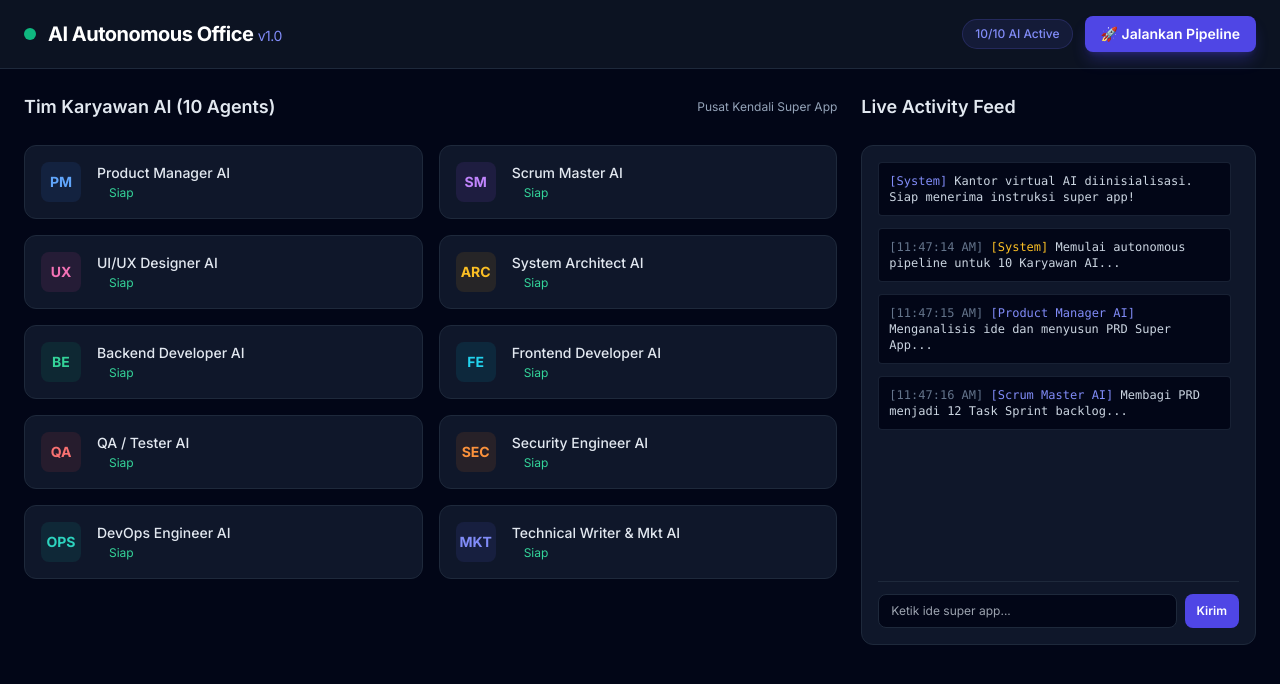
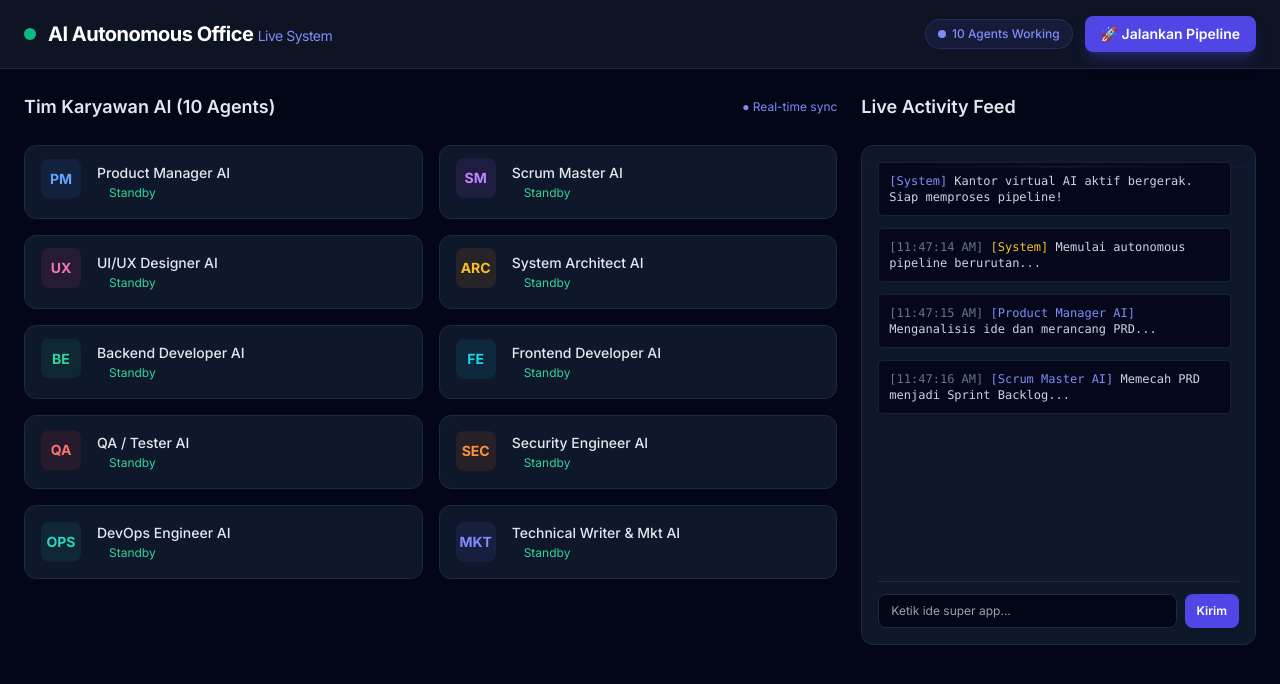
Before and after one commit to deddyshift/ai-super-app, a plain HTML site: page Index.html in a window 1280 px wide. Both pictures are taken after a click on the button "🚀 Jalankan Pipeline". Drawn offline with nearby package versions, Linux system fonts and the light colour scheme.

Commit message:
Update title and enhance UI animations in Index.html

```diff
--- a/Index.html
+++ b/Index.html
@@ -3,25 +3,49 @@
 <head>
     <meta charset="UTF-8">
     <meta name="viewport" content="width=device-width, initial-scale=1.0">
-    <title>AI Super App - Autonomous Workforce Dashboard</title>
+    <title>AI Super App - Animated Autonomous Office</title>
     <script src="https://cdn.tailwindcss.com"></script>
     <link href="https://fonts.googleapis.com/css2?family=Inter:wght@300;400;500;600;700&display=swap" rel="stylesheet">
     <style>
         body { font-family: 'Inter', sans-serif; }
-        .glass { background: rgba(17, 24, 39, 0.75); backdrop-filter: blur(12px); }
+        .glass { background: rgba(17, 24, 39, 0.85); backdrop-filter: blur(12px); }
+
+        /* Animasi Custom Bergerak */
+        @keyframes float {
+            0%, 100% { transform: translateY(0px); }
+            50% { transform: translateY(-4px); }
+        }
+        .animate-float { animation: float 3s ease-in-out infinite; }
+
+        @keyframes scanline {
+            0% { transform: translateY(-100%); }
+            100% { transform: translateY(1000%); }
+        }
+        .scanner::after {
+            content: '';
+            position: absolute;
+            top: 0; left: 0; right: 0; height: 2px;
+            background: linear-gradient(to right, transparent, rgba(99, 102, 241, 0.8), transparent);
+            animation: scanline 4s linear infinite;
+        }
     </style>
 </head>
-<body class="bg-slate-950 text-slate-100 min-h-screen flex flex-col">
+<body class="bg-slate-950 text-slate-100 min-h-screen flex flex-col overflow-x-hidden">
 
     <!-- Header / Navbar -->
-    <header class="border-b border-slate-800 glass sticky top-0 z-50 px-6 py-4 flex flex-col sm:flex-row justify-between items-center gap-4">
+    <header class="border-b border-slate-800 glass sticky top-0 z-50 px-4 sm:px-6 py-4 flex flex-col sm:flex-row justify-between items-center gap-3">
         <div class="flex items-center space-x-3">
-            <div class="w-3 h-3 bg-emerald-500 rounded-full animate-pulse"></div>
-            <h1 class="text-lg sm:text-xl font-bold tracking-tight text-white">AI Autonomous Office <span class="text-indigo-400 text-xs sm:text-sm font-normal">v1.0</span></h1>
+            <div class="relative flex items-center justify-center">
+                <div class="w-3.5 h-3.5 bg-emerald-500 rounded-full animate-ping absolute"></div>
+                <div class="w-3 h-3 bg-emerald-500 rounded-full relative"></div>
+            </div>
+            <h1 class="text-base sm:text-xl font-bold tracking-tight text-white">AI Autonomous Office <span class="text-indigo-400 text-xs sm:text-sm font-normal">Live System</span></h1>
         </div>
         <div class="flex items-center space-x-3">
-            <span class="text-xs bg-indigo-500/10 text-indigo-400 border border-indigo-500/20 px-3 py-1.5 rounded-full font-medium">10/10 AI Active</span>
-            <button onclick="triggerWorkflow()" class="bg-indigo-600 hover:bg-indigo-500 text-white px-4 py-2 rounded-lg text-xs sm:text-sm font-semibold transition shadow-lg shadow-indigo-600/30">
+            <span class="text-xs bg-indigo-500/10 text-indigo-400 border border-indigo-500/20 px-3 py-1.5 rounded-full font-medium flex items-center gap-1.5">
+                <span class="w-2 h-2 rounded-full bg-indigo-400 animate-pulse"></span> 10 Agents Working
+            </span>
+            <button onclick="triggerWorkflow()" class="bg-indigo-600 hover:bg-indigo-500 text-white px-4 py-2 rounded-lg text-xs sm:text-sm font-semibold transition shadow-lg shadow-indigo-600/30 active:scale-95">
                 🚀 Jalankan Pipeline
             </button>
         </div>
@@ -30,110 +54,110 @@
     <!-- Main Content Grid -->
     <main class="flex-1 p-4 sm:p-6 grid grid-cols-1 lg:grid-cols-3 gap-6 max-w-7xl mx-auto w-full">
 
-        <!-- Kolom 1 & 2: Daftar 10 Karyawan AI -->
+        <!-- Kolom 1 & 2: Daftar 10 Karyawan AI dengan Animasi Kartu -->
         <section class="lg:col-span-2 space-y-4 sm:space-y-6">
             <div class="flex justify-between items-center">
                 <h2 class="text-base sm:text-lg font-semibold text-slate-200">Tim Karyawan AI (10 Agents)</h2>
-                <span class="text-xs text-slate-400">Pusat Kendali Super App</span>
+                <span class="text-xs text-indigo-400 animate-pulse">● Real-time sync</span>
             </div>
 
             <div class="grid grid-cols-1 sm:grid-cols-2 gap-3 sm:gap-4" id="agent-grid">
                 <!-- Agent 1: PM -->
-                <div class="bg-slate-900 border border-slate-800 p-3.5 sm:p-4 rounded-xl flex items-center space-x-4">
-                    <div class="w-10 h-10 bg-blue-500/10 text-blue-400 flex items-center justify-center rounded-lg font-bold text-sm">PM</div>
-                    <div>
+                <div class="agent-card bg-slate-900 border border-slate-800 p-3.5 sm:p-4 rounded-xl flex items-center space-x-4 transition hover:border-indigo-500/50 hover:bg-slate-850">
+                    <div class="w-10 h-10 bg-blue-500/10 text-blue-400 flex items-center justify-center rounded-lg font-bold text-sm animate-float">PM</div>
+                    <div class="flex-1">
                         <h3 class="font-medium text-slate-200 text-sm">Product Manager AI</h3>
-                        <p class="text-xs text-emerald-400 mt-0.5 flex items-center"><span class="w-1.5 h-1.5 bg-emerald-400 rounded-full inline-block mr-1.5 animate-ping"></span> Siap</p>
+                        <p class="agent-status text-xs text-emerald-400 mt-0.5 flex items-center"><span class="w-1.5 h-1.5 bg-emerald-400 rounded-full inline-block mr-1.5 animate-ping"></span> Standby</p>
                     </div>
                 </div>
                 <!-- Agent 2: Scrum Master -->
-                <div class="bg-slate-900 border border-slate-800 p-3.5 sm:p-4 rounded-xl flex items-center space-x-4">
-                    <div class="w-10 h-10 bg-purple-500/10 text-purple-400 flex items-center justify-center rounded-lg font-bold text-sm">SM</div>
-                    <div>
+                <div class="agent-card bg-slate-900 border border-slate-800 p-3.5 sm:p-4 rounded-xl flex items-center space-x-4 transition hover:border-indigo-500/50">
+                    <div class="w-10 h-10 bg-purple-500/10 text-purple-400 flex items-center justify-center rounded-lg font-bold text-sm animate-float" style="animation-delay: 0.2s;">SM</div>
+                    <div class="flex-1">
                         <h3 class="font-medium text-slate-200 text-sm">Scrum Master AI</h3>
-                        <p class="text-xs text-emerald-400 mt-0.5 flex items-center"><span class="w-1.5 h-1.5 bg-emerald-400 rounded-full inline-block mr-1.5 animate-ping"></span> Siap</p>
+                        <p class="agent-status text-xs text-emerald-400 mt-0.5 flex items-center"><span class="w-1.5 h-1.5 bg-emerald-400 rounded-full inline-block mr-1.5 animate-ping"></span> Standby</p>
                     </div>
                 </div>
                 <!-- Agent 3: UI/UX Designer -->
-                <div class="bg-slate-900 border border-slate-800 p-3.5 sm:p-4 rounded-xl flex items-center space-x-4">
-                    <div class="w-10 h-10 bg-pink-500/10 text-pink-400 flex items-center justify-center rounded-lg font-bold text-sm">UX</div>
-                    <div>
+                <div class="agent-card bg-slate-900 border border-slate-800 p-3.5 sm:p-4 rounded-xl flex items-center space-x-4 transition hover:border-indigo-500/50">
+                    <div class="w-10 h-10 bg-pink-500/10 text-pink-400 flex items-center justify-center rounded-lg font-bold text-sm animate-float" style="animation-delay: 0.4s;">UX</div>
+                    <div class="flex-1">
                         <h3 class="font-medium text-slate-200 text-sm">UI/UX Designer AI</h3>
-                        <p class="text-xs text-emerald-400 mt-0.5 flex items-center"><span class="w-1.5 h-1.5 bg-emerald-400 rounded-full inline-block mr-1.5 animate-ping"></span> Siap</p>
+                        <p class="agent-status text-xs text-emerald-400 mt-0.5 flex items-center"><span class="w-1.5 h-1.5 bg-emerald-400 rounded-full inline-block mr-1.5 animate-ping"></span> Standby</p>
                     </div>
                 </div>
                 <!-- Agent 4: Architect -->
-                <div class="bg-slate-900 border border-slate-800 p-3.5 sm:p-4 rounded-xl flex items-center space-x-4">
-                    <div class="w-10 h-10 bg-amber-500/10 text-amber-400 flex items-center justify-center rounded-lg font-bold text-sm">ARC</div>
-                    <div>
+                <div class="agent-card bg-slate-900 border border-slate-800 p-3.5 sm:p-4 rounded-xl flex items-center space-x-4 transition hover:border-indigo-500/50">
+                    <div class="w-10 h-10 bg-amber-500/10 text-amber-400 flex items-center justify-center rounded-lg font-bold text-sm animate-float" style="animation-delay: 0.6s;">ARC</div>
+                    <div class="flex-1">
                         <h3 class="font-medium text-slate-200 text-sm">System Architect AI</h3>
-                        <p class="text-xs text-emerald-400 mt-0.5 flex items-center"><span class="w-1.5 h-1.5 bg-emerald-400 rounded-full inline-block mr-1.5 animate-ping"></span> Siap</p>
+                        <p class="agent-status text-xs text-emerald-400 mt-0.5 flex items-center"><span class="w-1.5 h-1.5 bg-emerald-400 rounded-full inline-block mr-1.5 animate-ping"></span> Standby</p>
                     </div>
                 </div>
                 <!-- Agent 5: Backend -->
-                <div class="bg-slate-900 border border-slate-800 p-3.5 sm:p-4 rounded-xl flex items-center space-x-4">
-                    <div class="w-10 h-10 bg-emerald-500/10 text-emerald-400 flex items-center justify-center rounded-lg font-bold text-sm">BE</div>
-                    <div>
+                <div class="agent-card bg-slate-900 border border-slate-800 p-3.5 sm:p-4 rounded-xl flex items-center space-x-4 transition hover:border-indigo-500/50">
+                    <div class="w-10 h-10 bg-emerald-500/10 text-emerald-400 flex items-center justify-center rounded-lg font-bold text-sm animate-float" style="animation-delay: 0.8s;">BE</div>
+                    <div class="flex-1">
                         <h3 class="font-medium text-slate-200 text-sm">Backend Developer AI</h3>
-                        <p class="text-xs text-emerald-400 mt-0.5 flex items-center"><span class="w-1.5 h-1.5 bg-emerald-400 rounded-full inline-block mr-1.5 animate-ping"></span> Siap</p>
+                        <p class="agent-status text-xs text-emerald-400 mt-0.5 flex items-center"><span class="w-1.5 h-1.5 bg-emerald-400 rounded-full inline-block mr-1.5 animate-ping"></span> Standby</p>
                     </div>
                 </div>
                 <!-- Agent 6: Frontend -->
-                <div class="bg-slate-900 border border-slate-800 p-3.5 sm:p-4 rounded-xl flex items-center space-x-4">
-                    <div class="w-10 h-10 bg-cyan-500/10 text-cyan-400 flex items-center justify-center rounded-lg font-bold text-sm">FE</div>
-                    <div>
+                <div class="agent-card bg-slate-900 border border-slate-800 p-3.5 sm:p-4 rounded-xl flex items-center space-x-4 transition hover:border-indigo-500/50">
+                    <div class="w-10 h-10 bg-cyan-500/10 text-cyan-400 flex items-center justify-center rounded-lg font-bold text-sm animate-float" style="animation-delay: 1s;">FE</div>
+                    <div class="flex-1">
                         <h3 class="font-medium text-slate-200 text-sm">Frontend Developer AI</h3>
-                        <p class="text-xs text-emerald-400 mt-0.5 flex items-center"><span class="w-1.5 h-1.5 bg-emerald-400 rounded-full inline-block mr-1.5 animate-ping"></span> Siap</p>
+                        <p class="agent-status text-xs text-emerald-400 mt-0.5 flex items-center"><span class="w-1.5 h-1.5 bg-emerald-400 rounded-full inline-block mr-1.5 animate-ping"></span> Standby</p>
                     </div>
                 </div>
                 <!-- Agent 7: QA -->
-                <div class="bg-slate-900 border border-slate-800 p-3.5 sm:p-4 rounded-xl flex items-center space-x-4">
-                    <div class="w-10 h-10 bg-red-500/10 text-red-400 flex items-center justify-center rounded-lg font-bold text-sm">QA</div>
-                    <div>
+                <div class="agent-card bg-slate-900 border border-slate-800 p-3.5 sm:p-4 rounded-xl flex items-center space-x-4 transition hover:border-indigo-500/50">
+                    <div class="w-10 h-10 bg-red-500/10 text-red-400 flex items-center justify-center rounded-lg font-bold text-sm animate-float" style="animation-delay: 1.2s;">QA</div>
+                    <div class="flex-1">
                         <h3 class="font-medium text-slate-200 text-sm">QA / Tester AI</h3>
-                        <p class="text-xs text-emerald-400 mt-0.5 flex items-center"><span class="w-1.5 h-1.5 bg-emerald-400 rounded-full inline-block mr-1.5 animate-ping"></span> Siap</p>
+                        <p class="agent-status text-xs text-emerald-400 mt-0.5 flex items-center"><span class="w-1.5 h-1.5 bg-emerald-400 rounded-full inline-block mr-1.5 animate-ping"></span> Standby</p>
                     </div>
                 </div>
                 <!-- Agent 8: Security -->
-                <div class="bg-slate-900 border border-slate-800 p-3.5 sm:p-4 rounded-xl flex items-center space-x-4">
-                    <div class="w-10 h-10 bg-orange-500/10 text-orange-400 flex items-center justify-center rounded-lg font-bold text-sm">SEC</div>
-                    <div>
+                <div class="agent-card bg-slate-900 border border-slate-800 p-3.5 sm:p-4 rounded-xl flex items-center space-x-4 transition hover:border-indigo-500/50">
+                    <div class="w-10 h-10 bg-orange-500/10 text-orange-400 flex items-center justify-center rounded-lg font-bold text-sm animate-float" style="animation-delay: 1.4s;">SEC</div>
+                    <div class="flex-1">
                         <h3 class="font-medium text-slate-200 text-sm">Security Engineer AI</h3>
-                        <p class="text-xs text-emerald-400 mt-0.5 flex items-center"><span class="w-1.5 h-1.5 bg-emerald-400 rounded-full inline-block mr-1.5 animate-ping"></span> Siap</p>
+                        <p class="agent-status text-xs text-emerald-400 mt-0.5 flex items-center"><span class="w-1.5 h-1.5 bg-emerald-400 rounded-full inline-block mr-1.5 animate-ping"></span> Standby</p>
                     </div>
                 </div>
                 <!-- Agent 9: DevOps -->
-                <div class="bg-slate-900 border border-slate-800 p-3.5 sm:p-4 rounded-xl flex items-center space-x-4">
-                    <div class="w-10 h-10 bg-teal-500/10 text-teal-400 flex items-center justify-center rounded-lg font-bold text-sm">OPS</div>
-                    <div>
+                <div class="agent-card bg-slate-900 border border-slate-800 p-3.5 sm:p-4 rounded-xl flex items-center space-x-4 transition hover:border-indigo-500/50">
+                    <div class="w-10 h-10 bg-teal-500/10 text-teal-400 flex items-center justify-center rounded-lg font-bold text-sm animate-float" style="animation-delay: 1.6s;">OPS</div>
+                    <div class="flex-1">
                         <h3 class="font-medium text-slate-200 text-sm">DevOps Engineer AI</h3>
-                        <p class="text-xs text-emerald-400 mt-0.5 flex items-center"><span class="w-1.5 h-1.5 bg-emerald-400 rounded-full inline-block mr-1.5 animate-ping"></span> Siap</p>
+                        <p class="agent-status text-xs text-emerald-400 mt-0.5 flex items-center"><span class="w-1.5 h-1.5 bg-emerald-400 rounded-full inline-block mr-1.5 animate-ping"></span> Standby</p>
                     </div>
                 </div>
                 <!-- Agent 10: Growth / Writer -->
-                <div class="bg-slate-900 border border-slate-800 p-3.5 sm:p-4 rounded-xl flex items-center space-x-4">
-                    <div class="w-10 h-10 bg-indigo-500/10 text-indigo-400 flex items-center justify-center rounded-lg font-bold text-sm">MKT</div>
-                    <div>
+                <div class="agent-card bg-slate-900 border border-slate-800 p-3.5 sm:p-4 rounded-xl flex items-center space-x-4 transition hover:border-indigo-500/50">
+                    <div class="w-10 h-10 bg-indigo-500/10 text-indigo-400 flex items-center justify-center rounded-lg font-bold text-sm animate-float" style="animation-delay: 1.8s;">MKT</div>
+                    <div class="flex-1">
                         <h3 class="font-medium text-slate-200 text-sm">Technical Writer & Mkt AI</h3>
-                        <p class="text-xs text-emerald-400 mt-0.5 flex items-center"><span class="w-1.5 h-1.5 bg-emerald-400 rounded-full inline-block mr-1.5 animate-ping"></span> Siap</p>
+                        <p class="agent-status text-xs text-emerald-400 mt-0.5 flex items-center"><span class="w-1.5 h-1.5 bg-emerald-400 rounded-full inline-block mr-1.5 animate-ping"></span> Standby</p>
                     </div>
                 </div>
             </div>
         </section>
 
-        <!-- Kolom 3: Log Aktivitas Real-Time & Interaksi -->
+        <!-- Kolom 3: Log Aktivitas Bergerak & Interaksi -->
         <section class="space-y-4 sm:space-y-6">
             <h2 class="text-base sm:text-lg font-semibold text-slate-200">Live Activity Feed</h2>
-            <div class="bg-slate-900 border border-slate-800 rounded-xl p-4 h-[450px] sm:h-[500px] flex flex-col justify-between">
-                <div id="log-container" class="space-y-3 overflow-y-auto pr-2 text-xs font-mono text-slate-300">
-                    <div class="p-2.5 bg-slate-950 rounded border border-slate-800/80">
-                        <span class="text-indigo-400">[System]</span> Kantor virtual AI diinisialisasi. Siap menerima instruksi super app!
+            <div class="bg-slate-900 border border-slate-800 rounded-xl p-4 h-[450px] sm:h-[500px] flex flex-col justify-between relative scanner overflow-hidden">
+                <div id="log-container" class="space-y-3 overflow-y-auto pr-2 text-xs font-mono text-slate-300 z-10">
+                    <div class="p-2.5 bg-slate-950/80 rounded border border-slate-800/80 animate-fade-in">
+                        <span class="text-indigo-400">[System]</span> Kantor virtual AI aktif bergerak. Siap memproses pipeline!
                     </div>
                 </div>
-                <div class="mt-4 pt-3 border-t border-slate-800">
+                <div class="mt-4 pt-3 border-t border-slate-800 z-10 bg-slate-900">
                     <div class="flex gap-2">
                         <input type="text" id="user-prompt" placeholder="Ketik ide super app..." class="flex-1 bg-slate-950 border border-slate-800 rounded-lg px-3 py-2 text-xs text-slate-100 focus:outline-none focus:border-indigo-500">
-                        <button onclick="sendPrompt()" class="bg-indigo-600 hover:bg-indigo-500 text-white px-3 py-2 rounded-lg text-xs font-semibold transition">Kirim</button>
+                        <button onclick="sendPrompt()" class="bg-indigo-600 hover:bg-indigo-500 text-white px-3 py-2 rounded-lg text-xs font-semibold transition active:scale-95">Kirim</button>
                     </div>
                 </div>
             </div>
@@ -150,31 +174,41 @@
             if(type === 'warning') color = "text-amber-400";
 
             const div = document.createElement('div');
-            div.className = "p-2.5 bg-slate-950 rounded border border-slate-800/80";
+            div.className = "p-2.5 bg-slate-950/80 rounded border border-slate-800/80 transition-all duration-300 transform translate-y-1 opacity-0";
             div.innerHTML = `<span class="text-slate-500">[${time}]</span> <span class="${color}">[${agent}]</span> ${message}`;
             container.appendChild(div);
+
+            // Trigger animasi masuk
+            setTimeout(() => {
+                div.classList.remove('translate-y-1', 'opacity-0');
+            }, 50);
+
             container.scrollTop = container.scrollHeight;
         }
 
         function triggerWorkflow() {
-            addLog("System", "Memulai autonomous pipeline untuk 10 Karyawan AI...", "warning");
-            setTimeout(() => addLog("Product Manager AI", "Menganalisis ide dan menyusun PRD Super App...", "info"), 1000);
-            setTimeout(() => addLog("Scrum Master AI", "Membagi PRD menjadi 12 Task Sprint backlog...", "info"), 2500);
-            setTimeout(() => addLog("UI/UX Designer AI", "Menghasilkan wireframe & user flow antarmuka...", "info"), 4000);
-            setTimeout(() => addLog("Backend Developer", "Menulis skema database & endpoint REST API...", "info"), 6000);
-            setTimeout(() => addLog("Frontend Developer", "Merakit komponen UI dan menghubungkan API...", "info"), 8000);
-            setTimeout(() => addLog("QA Tester", "Menjalankan automated test... Semua tes lulus (0 bug).", "success"), 10000);
-            setTimeout(() => addLog("DevOps Engineer", "Mendeploy aplikasi otomatis ke Vercel production!", "success"), 12000);
+            addLog("System", "Memulai autonomous pipeline berurutan...", "warning");
+
+            setTimeout(() => addLog("Product Manager AI", "Menganalisis ide dan merancang PRD...", "info"), 1000);
+            setTimeout(() => addLog("Scrum Master AI", "Memecah PRD menjadi Sprint Backlog...", "info"), 2500);
+            setTimeout(() => addLog("UI/UX Designer AI", "Membuat wireframe & alur navigasi...", "info"), 4000);
+            setTimeout(() => addLog("System Architect AI", "Menentukan skema database & API endpoints...", "info"), 5500);
+            setTimeout(() => addLog("Backend Developer", "Menulis kode server dan RESTful API...", "info"), 7000);
+            setTimeout(() => addLog("Frontend Developer", "Merakit antarmuka web interaktif...", "info"), 8500);
+            setTimeout(() => addLog("QA Tester", "Menjalankan automated test (0 error ditemukan).", "success"), 10000);
+            setTimeout(() => addLog("Security Engineer", "Memindai celah kerentanan (Aman).", "success"), 11500);
+            setTimeout(() => addLog("DevOps Engineer", "Mendeploy super app ke Vercel production!", "success"), 13000);
+            setTimeout(() => addLog("Technical Writer", "Membuat dokumentasi release notes dan panduan.", "info"), 14500);
         }
 
         function sendPrompt() {
             const input = document.getElementById('user-prompt');
             if(!input.value) return;
-            addLog("User", `Mengirim perintah: "${input.value}"`, "warning");
+            addLog("User", `Perintah diterima: "${input.value}"`, "warning");
             const val = input.value;
             input.value = "";
             setTimeout(() => {
-                addLog("Product Manager AI", `Menerima instruksi mengenai: "${val}". Menyesuaikan PRD...`, "info");
+                addLog("Product Manager AI", `Memproses instruksi baru untuk fitur "${val}"...`, "info");
             }, 1000);
         }
     </script>
```
